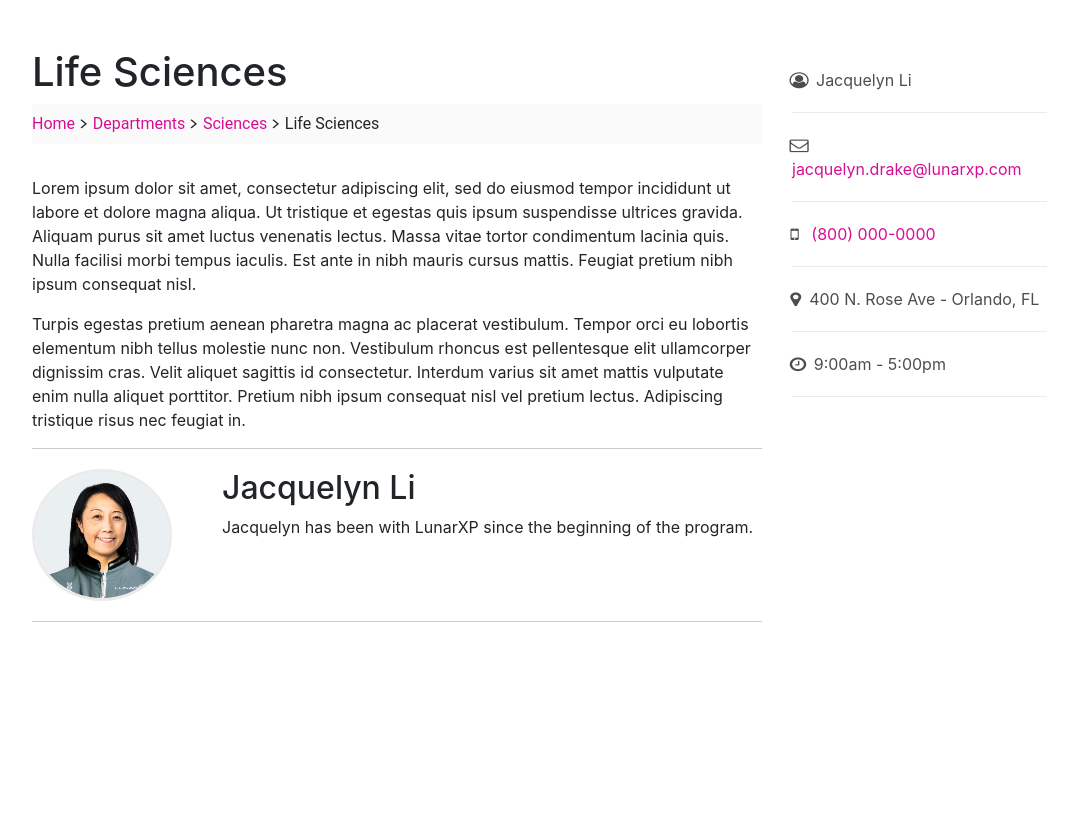
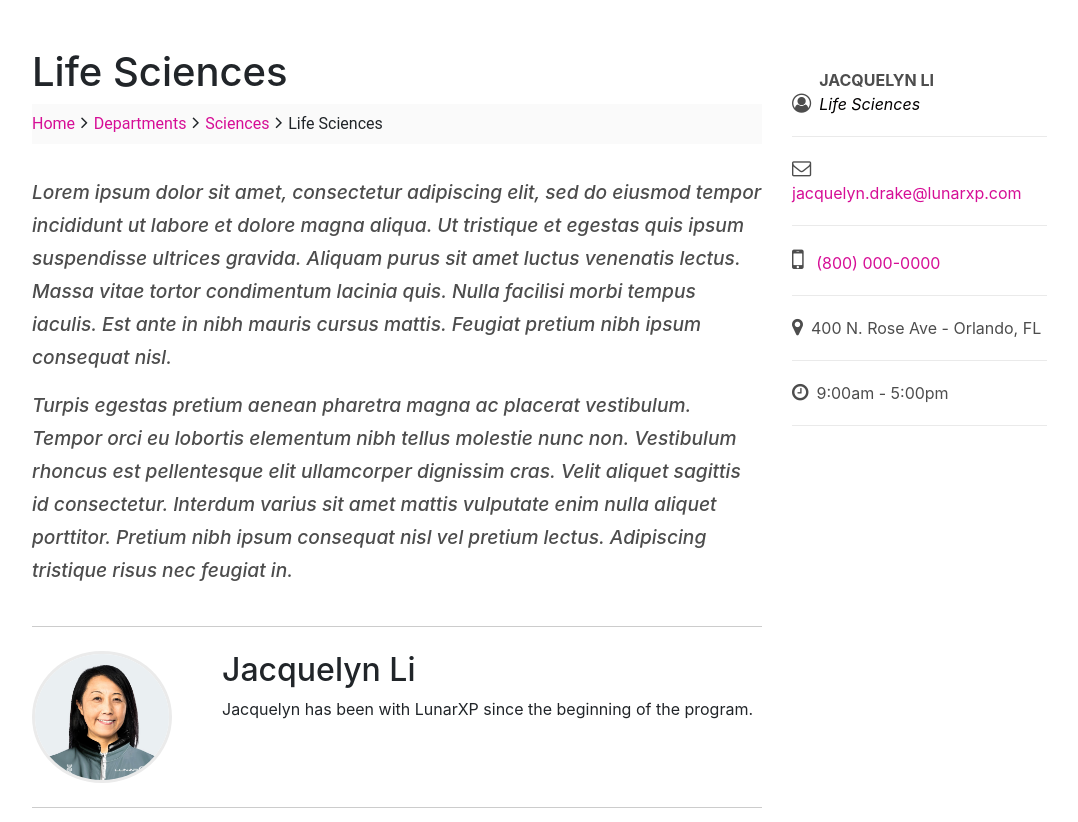
Before and after one commit to paristuzun/department-listing-directory-page-part-2, a plain HTML site: page index.html in a window 1280 px wide. Shown: the whole page, without its empty margins (53-1131 px from the left). Before the commit the page ends 800 px from the top, so only its background shows below. Drawn offline with nearby package versions, Linux system fonts and the light colour scheme.

Commit message:
layout fixes

```diff
--- a/index.html
+++ b/index.html
@@ -22,14 +22,14 @@
         <span class="fileTrailCurrent">Life Sciences</span>
         </div>
     <article>
-      <div class="introduction super-introduction paddingSection30">
+      <div class="introduction super-introduction pb-4">
         <p>Lorem ipsum dolor sit amet, consectetur adipiscing elit, sed do eiusmod tempor incididunt ut labore et dolore magna aliqua. Ut tristique et egestas quis ipsum suspendisse ultrices gravida. Aliquam purus sit amet luctus venenatis lectus. Massa vitae tortor condimentum lacinia quis. Nulla facilisi morbi tempus iaculis. Est ante in nibh mauris cursus mattis. Feugiat pretium nibh ipsum consequat nisl.</p>
         <p>Turpis egestas pretium aenean pharetra magna ac placerat vestibulum. Tempor orci eu lobortis elementum nibh tellus molestie nunc non. Vestibulum rhoncus est pellentesque elit ullamcorper dignissim cras. Velit aliquet sagittis id consectetur. Interdum varius sit amet mattis vulputate enim nulla aliquet porttitor. Pretium nibh ipsum consequat nisl vel pretium lectus. Adipiscing tristique risus nec feugiat in.
         </p>
       </div><!-- .introduction -->
     </article>
 
-    <div class="author-info paddingSection20">
+    <div class="author-info pt-4 pb-4">
       <div class="row">
         <div class="avatar col-sm-3 col-xs-12"><img src="images/team_lifesciences.jpg" class="img-responsive" alt="department icon"></div>
           <div class="col-sm-9 col-xs-12">
@@ -42,7 +42,7 @@
 
      <aside class="col-lg-3 col-lg-offset-1 col-md-4 col-xs-12 marginBottom40">
        <ul class="contact-info">
-         <li><i class="w-25p fa fa-user-circle-o pr-2"></i>Jacquelyn Li</li>
+         <li><i class="w-25p fa fa-user-circle-o pr-2"></i><p><strong class="text-uppercase">Jacquelyn Li</strong><br><em>Life Sciences</em></p></li>
          <li><i class="w-25p fa fa-envelope-o pr-2"></i> <a href="mailto:jacquelyn.li@lunarxp.com">jacquelyn.drake@lunarxp.com</a></li>
          <li><i class="w-25p fa fa-mobile pr-2"></i> <a href="tel:(800) 000-0000">(800) 000-0000</a></li>
          <li><i class="w-25p fa fa-map-marker pr-2"></i>400 N. Rose Ave - Orlando, FL</li>
--- a/style.css
+++ b/style.css
@@ -5,16 +5,23 @@
 }
 .fa,
 .fas {
-	font-family: 'FontAwesome';
-	transform: scale(1.2, 1);
+    font-family: 'FontAwesome';
+    font-size: 1.2rem;
 }
+
+.fa-mobile {
+    font-size: 1.7rem;
+}
+
 a {
 	color: #d60e96;
 }
+
 a:hover {
 	color: #a60b74;
 	text-decoration: none;
 }
+
 .fileTrailDividers {
 	padding: 0 2px;
 }
@@ -31,6 +38,16 @@ ul {
     color: #4d4d4d;
 }
 
+.contact-info li em {
+    color: #030000;
+    line-height: 14px;
+}
+
+.contact-info li p {
+    display: inline-block;
+    margin-bottom: 0;
+}
+
 .author-info .avatar img {
     border: 3px solid #ebebeb;
     -webkit-border-radius: 50%;
@@ -45,7 +62,12 @@ ul {
     border-top: 1px solid #ccc;
     border-bottom: 1px solid #ccc;
 }
-.paddingSection20 {
-    padding-top: 20px;
-    padding-bottom: 20px;
+
+.introduction p {
+    margin: 15px 0;
+    font-style: italic;
+    color: #4d4d4d;
+    font-size: 1.2rem;
+    font-weight: 500;
+    line-height: 33px;
 }
```
Also changed, not shown: 1 other file.
